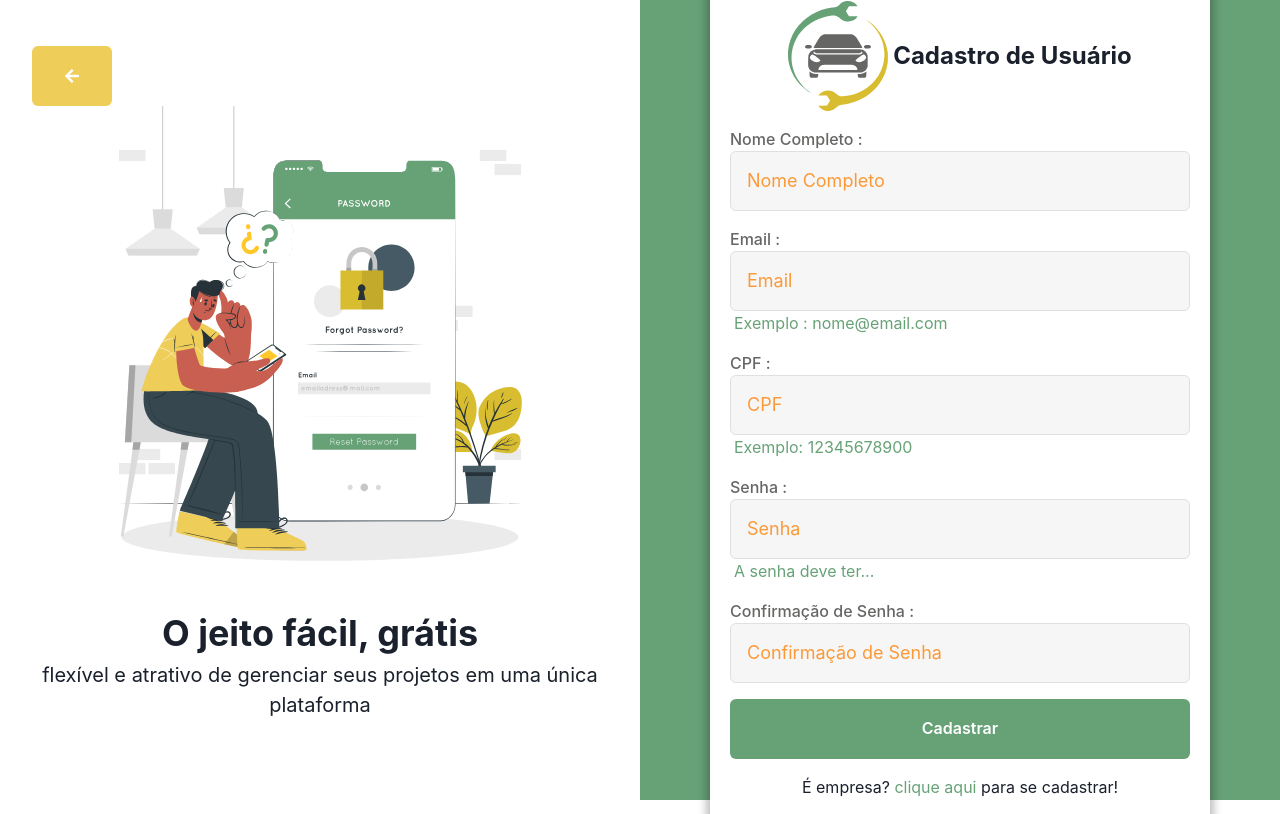
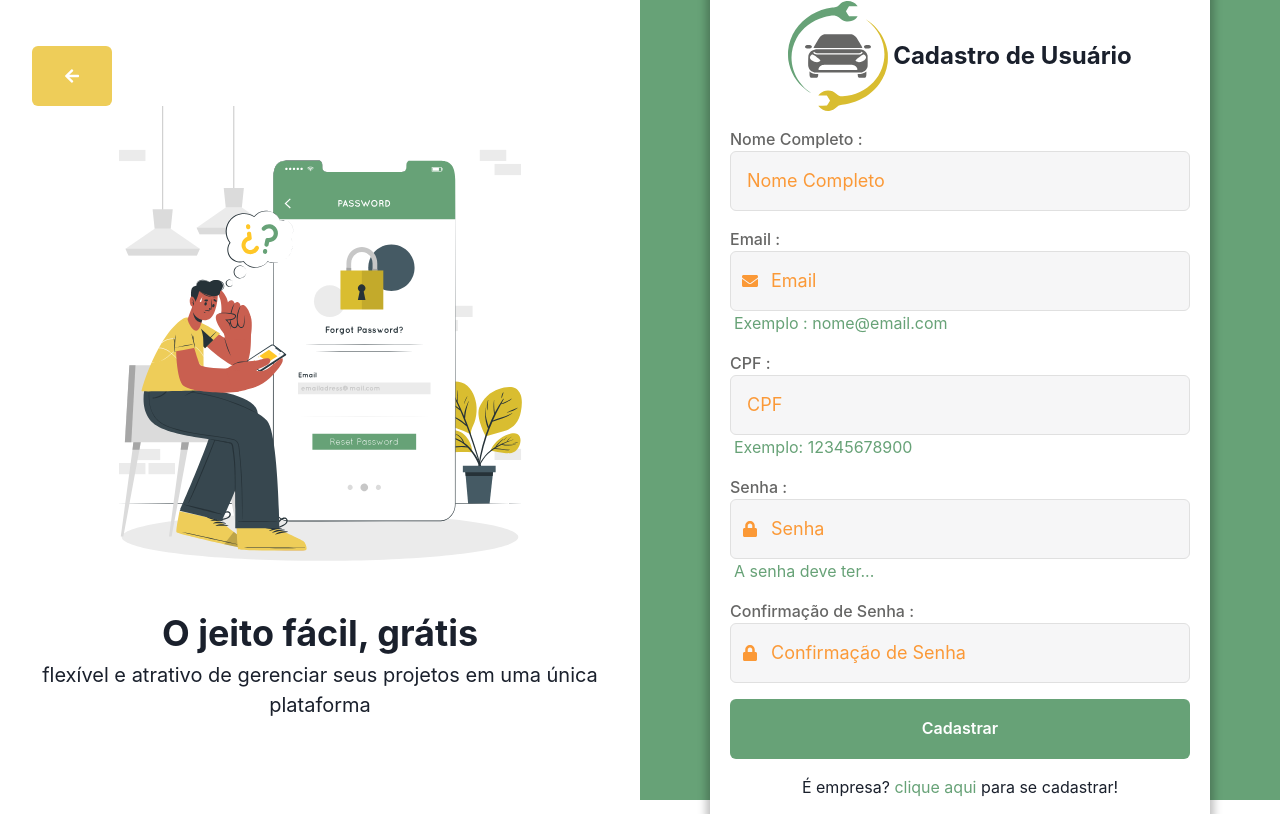
Before and after one commit to cricardolima/capstone-s6, a React (Create React App) app: page /registerUser in a window 1280 px wide. Built offline with nearby package versions, Linux system fonts and the light colour scheme.

Commit message:
feat: icons in input page register user

```diff
--- a/src/pages/RegisterUser/index.tsx
+++ b/src/pages/RegisterUser/index.tsx
@@ -21,6 +21,8 @@ import * as yup from "yup";
 import { yupResolver } from "@hookform/resolvers/yup";
 
 import { useForm } from "react-hook-form";
+
+import { FaEnvelope, FaLock } from "react-icons/fa";
 
 interface RegisterUserData {
   name: string;
@@ -142,6 +144,7 @@ export const RegisterUser = () => {
               type="email"
               error={errors.email}
               {...register("email")}
+              icon={FaEnvelope}
             />
             {!errors.email && (
               <Text ml="1" color="secondary">
@@ -173,6 +176,7 @@ export const RegisterUser = () => {
               type="password"
               error={errors.password}
               {...register("password")}
+              icon={FaLock}
             />
             {!errors.password && (
               <Text ml="1" color="secondary">
@@ -188,6 +192,7 @@ export const RegisterUser = () => {
               type="password"
               error={errors.passwordTwo}
               {...register("passwordTwo")}
+              icon={FaLock}
             />
           </Box>
           <Button
```
